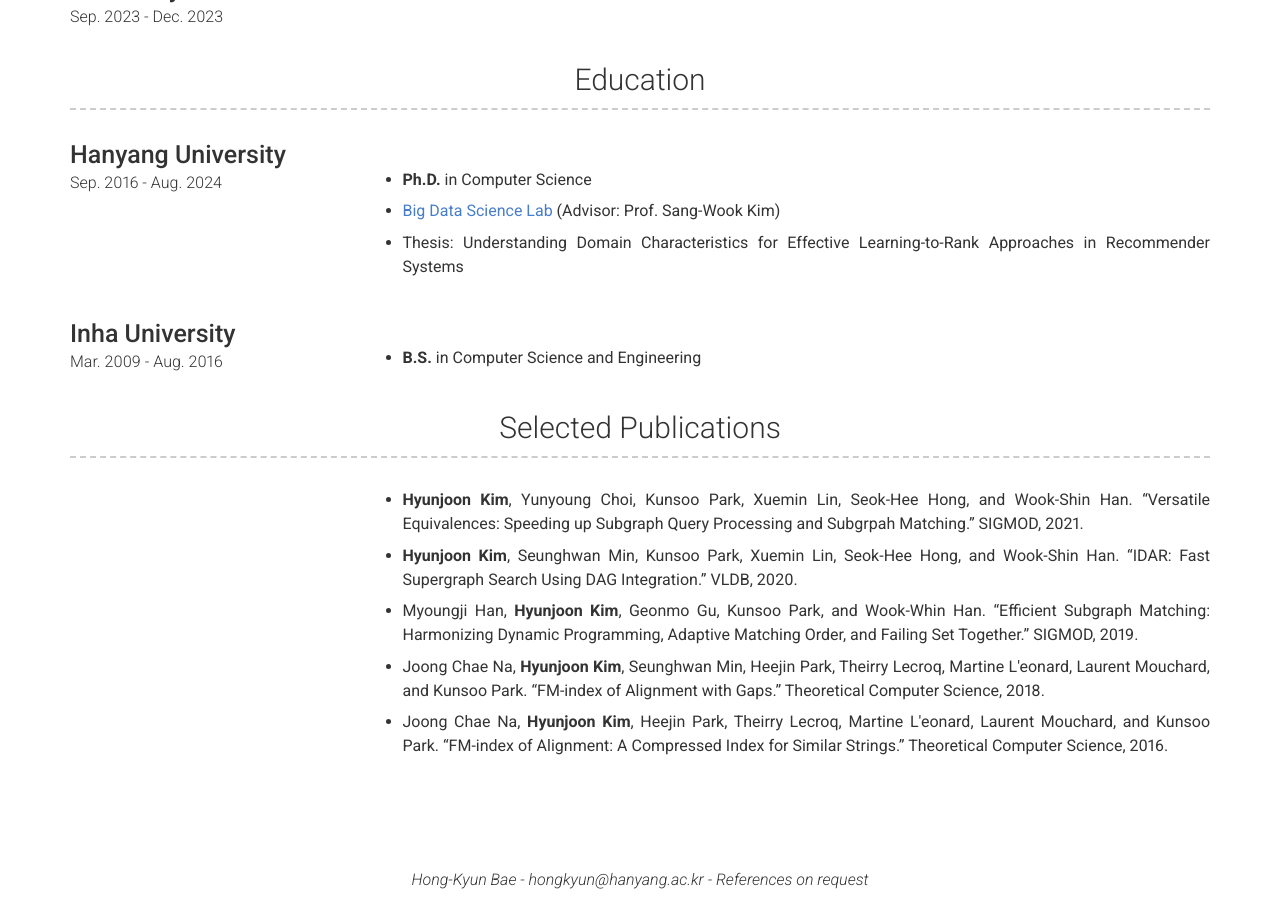
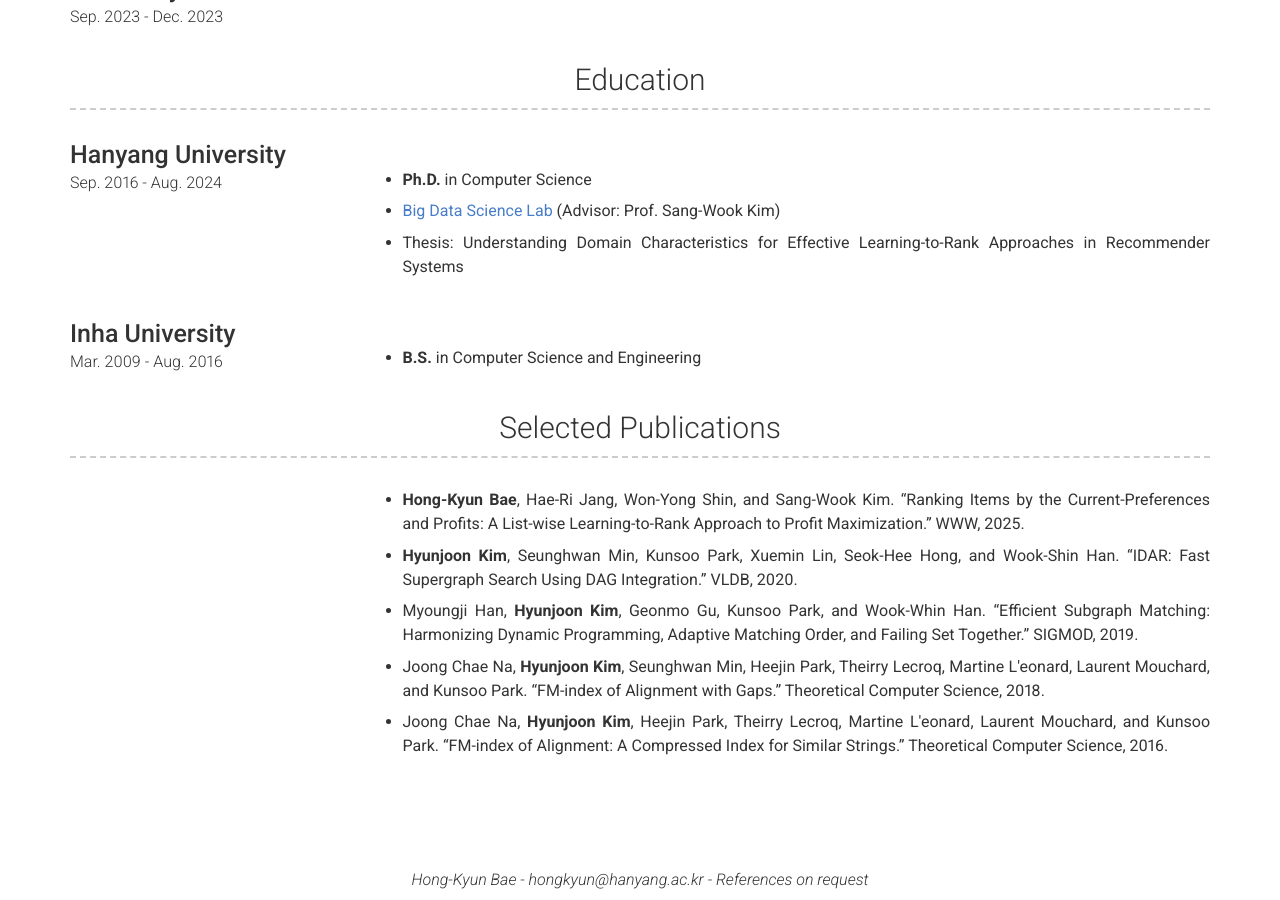
Before and after one commit to hongkyun-bae/hongkyun-bae.github.io, a Jekyll site: the page built from index.md, in a window 1280 px wide and 900 px high, scrolled down 738 px. Built offline with Jekyll 4.4.1, drawn with Linux system fonts in a browser that asks for light colours; nearby versions of some CDN libraries; some web fonts are replaced.

Commit message:
Update publications.yml

```diff
--- a/_data/publications.yml
+++ b/_data/publications.yml
@@ -1,7 +1,7 @@
 - layout: top-middle
   name:
   description: |+
-    - **Hyunjoon Kim**, Yunyoung Choi, Kunsoo Park, Xuemin Lin, Seok-Hee Hong, and Wook-Shin Han. "Versatile Equivalences: Speeding up Subgraph Query Processing and Subgrpah Matching." SIGMOD, 2021.
+    - **Hong-Kyun Bae**, Hae-Ri Jang, Won-Yong Shin, and Sang-Wook Kim. "Ranking Items by the Current-Preferences and Profits: A List-wise Learning-to-Rank Approach to Profit Maximization." WWW, 2025.
 
     - **Hyunjoon Kim**, Seunghwan Min, Kunsoo Park, Xuemin Lin, Seok-Hee Hong, and Wook-Shin Han. "IDAR: Fast Supergraph Search Using DAG Integration." VLDB, 2020.
 
```
